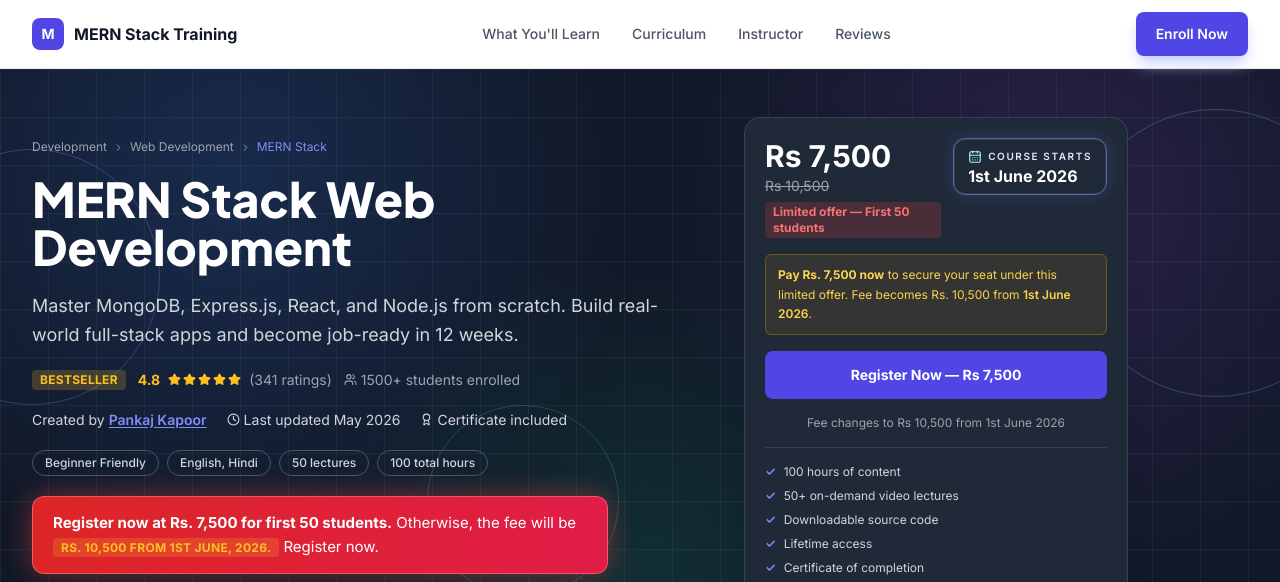
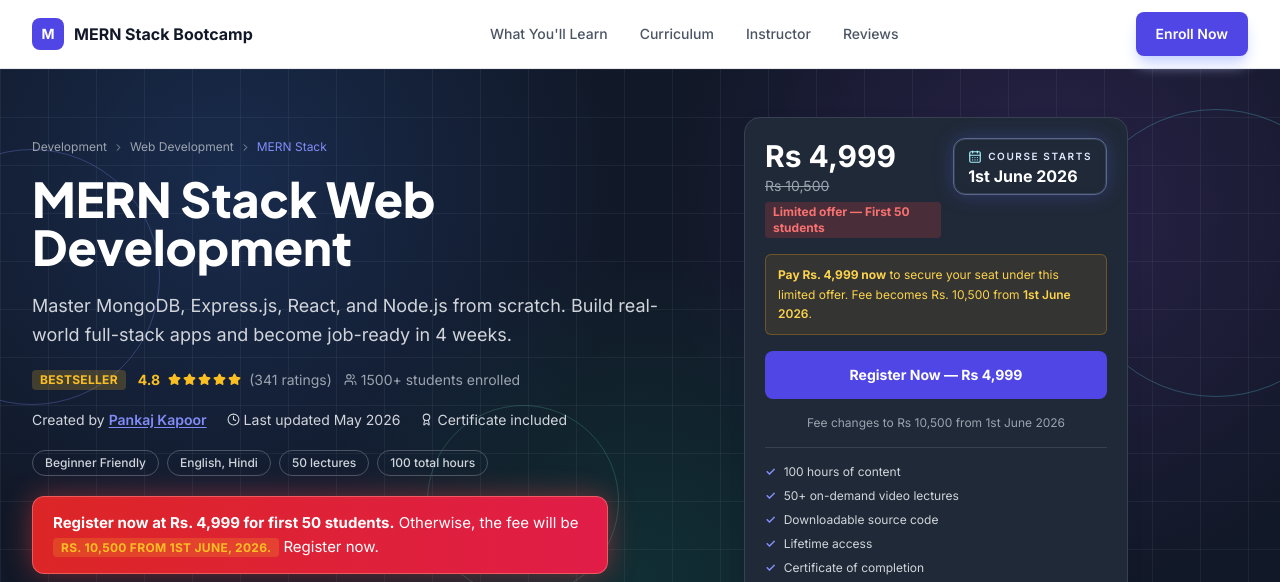
Before and after one commit to pankkap/mern-training-landing-page, a React (Vite) app in the folder frontend/: page / in a window 1280 px wide. Shown: the top 582 px of the page. Built offline with nearby package versions, Linux system fonts and the light colour scheme; no server answers.

Commit message:
Fee Updated

```diff
--- a/frontend/index.html
+++ b/frontend/index.html
@@ -4,7 +4,7 @@
     <meta charset="UTF-8" />
     <link rel="icon" type="image/svg+xml" href="/favicon.svg" />
     <meta name="viewport" content="width=device-width, initial-scale=1.0" />
-    <title>MERN Stack Training</title>
+    <title>MERN Stack Bootcamp</title>
     <script src="https://checkout.razorpay.com/v1/checkout.js"></script>
   </head>
   <body>
--- a/frontend/src/components/Curriculum.jsx
+++ b/frontend/src/components/Curriculum.jsx
@@ -55,7 +55,7 @@ function Curriculum() {
       <div className="page-shell">
         <h2 className="section-heading">Course Curriculum</h2>
         <p className="mt-2 text-sm text-gray-500">
-          {sections.length} sections &bull; {totalLectures} lectures &bull; 22 hours total length
+          {sections.length} sections &bull; {totalLectures} lectures &bull; 50 hours total length
         </p>
 
         <div className="mt-6 overflow-hidden card card-shadow">
--- a/frontend/src/components/DemoVideo.jsx
+++ b/frontend/src/components/DemoVideo.jsx
@@ -11,7 +11,7 @@ function DemoVideo() {
             <iframe
               className="aspect-video w-full"
               src="https://www.youtube.com/embed/dQw4w9WgXcQ"
-              title="MERN Stack Training — Free Preview"
+              title="MERN Stack Bootcamp — Free Preview"
               allow="accelerometer; autoplay; clipboard-write; encrypted-media; gyroscope; picture-in-picture; web-share"
               referrerPolicy="strict-origin-when-cross-origin"
               allowFullScreen
--- a/frontend/src/components/FAQ.jsx
+++ b/frontend/src/components/FAQ.jsx
@@ -11,8 +11,8 @@ const faqs = [
     a: 'Absolutely. Once enrolled, you have lifetime access to all course videos, downloadable resources, and any future updates — on any device.',
   },
   {
-    q: 'Is Rs 7,500 the full course price?',
-    a: 'Yes, Rs 7,500 is the current limited price for the first 50 students. After 1st June, 2026, the fee will be Rs 10,500.',
+    q: 'Is Rs 4,999 the full course price?',
+    a: 'Yes, Rs 4,999 is the current limited price for the first 50 students. After 1st June, 2026, the fee will be Rs 10,500.',
   },
   {
     q: 'What is your refund policy?',
--- a/frontend/src/components/Footer.jsx
+++ b/frontend/src/components/Footer.jsx
@@ -8,11 +8,11 @@ function Footer() {
             <span className="flex h-8 w-8 items-center justify-center rounded-lg bg-indigo-600 text-sm font-extrabold text-white">
               M
             </span>
-            <p className="text-base font-bold text-white">MERN Stack Training</p>
+            <p className="text-base font-bold text-white">MERN Stack Bootcamp</p>
           </div>
           <p className="mt-3 text-sm">betalabsindia@gmail.com</p>
           <p className="mt-1 text-xs text-gray-500">
-            © {new Date().getFullYear()} MERN Stack Training. All rights reserved.
+            © {new Date().getFullYear()} MERN Stack Bootcamp. All rights reserved.
           </p>
         </div>
 
--- a/frontend/src/components/Hero.jsx
+++ b/frontend/src/components/Hero.jsx
@@ -46,7 +46,7 @@ function Hero({ onReserve }) {
             </h1>
             <p className="text-lg leading-relaxed text-gray-300">
               Master MongoDB, Express.js, React, and Node.js from scratch.
-              Build real-world full-stack apps and become job-ready in 12 weeks.
+              Build real-world full-stack apps and become job-ready in 4 weeks.
             </p>
 
             {/* rating row */}
@@ -96,7 +96,7 @@ function Hero({ onReserve }) {
             {/* reservation note */}
             <div className="w-full rounded-xl border border-red-400/70 bg-gradient-to-r from-red-600 to-rose-600 px-5 py-3.5 text-left shadow-[0_0_28px_rgba(239,68,68,0.45)] lg:max-w-xl">
               <p className="text-sm leading-relaxed text-white sm:text-[15px]">
-                <span className="font-bold text-white">Register now at Rs. 7,500 for first 50 students.</span>{' '}
+                <span className="font-bold text-white">Register now at Rs. 4,999 for first 50 students.</span>{' '}
                 Otherwise, the fee will be <span className="rounded bg-amber-400/20 px-2 py-0.5 text-xs font-bold uppercase tracking-wide text-amber-400">Rs. 10,500 from 1st June, 2026.</span> Register now.
               </p>
             </div>
@@ -104,10 +104,10 @@ function Hero({ onReserve }) {
             {/* mobile CTA */}
             <div className="flex flex-wrap items-center gap-4 pt-2 lg:hidden">
               <div>
-                <p className="text-3xl font-extrabold">Rs 7,500</p>
+                <p className="text-3xl font-extrabold">Rs 4,999</p>
                 <p className="text-sm text-gray-400 line-through">Rs 10,500</p>
               </div>
-              <CTAButton label="Register Now — Rs 7,500" onClick={onReserve} className="px-8 py-3.5 text-base" />
+              <CTAButton label="Register Now — Rs 4,999" onClick={onReserve} className="px-8 py-3.5 text-base" />
             </div>
           </div>
 
@@ -117,7 +117,7 @@ function Hero({ onReserve }) {
               <div className="space-y-4 p-5">
                 <div className="flex items-start justify-between gap-3">
                   <div>
-                    <p className="text-3xl font-extrabold text-white">Rs 7,500</p>
+                    <p className="text-3xl font-extrabold text-white">Rs 4,999</p>
                     <p className="mt-0.5 text-sm text-gray-400 line-through">Rs 10,500</p>
                     <span className="mt-1.5 inline-block rounded bg-red-500/20 px-2 py-0.5 text-xs font-bold text-red-400">
                       Limited offer — First 50 students
@@ -136,7 +136,7 @@ function Hero({ onReserve }) {
                 {/* reservation note */}
                 <div className="rounded-md border border-amber-500/30 bg-amber-500/10 px-3 py-2.5">
                   <p className="text-xs leading-relaxed text-amber-300">
-                    <span className="font-bold">Pay Rs. 7,500 now</span> to secure your seat under this limited offer.
+                    <span className="font-bold">Pay Rs. 4,999 now</span> to secure your seat under this limited offer.
                     Fee becomes Rs. 10,500 from{' '}
                     <span className="font-semibold">1st June 2026</span>.
                   </p>
@@ -147,7 +147,7 @@ function Hero({ onReserve }) {
                   onClick={onReserve}
                   className="w-full rounded-lg bg-indigo-600 py-3.5 text-sm font-bold text-white transition hover:bg-indigo-700"
                 >
-                  Register Now — Rs 7,500
+                  Register Now — Rs 4,999
                 </button>
                 <p className="text-center text-xs text-gray-400">Fee changes to Rs 10,500 from 1st June 2026</p>
 
--- a/frontend/src/components/ModalForm.jsx
+++ b/frontend/src/components/ModalForm.jsx
@@ -3,7 +3,7 @@ import { useNavigate } from 'react-router-dom'
 import { doc, serverTimestamp, setDoc, updateDoc } from 'firebase/firestore'
 import { db } from '../lib/firebaseClient'
 
-const PAYMENT_AMOUNT = 7500
+const PAYMENT_AMOUNT = 4999
 const initialForm = { name: '', email: '', phone: '' }
 const PENDING_REGISTRATION_KEY = 'pending_registration_id'
 const PENDING_PAYMENT_UPDATE_KEY = 'pending_payment_update'
@@ -160,7 +160,7 @@ function ModalForm({ open, onClose, resumePayment }) {
       key: RAZORPAY_KEY_ID,
       amount: PAYMENT_AMOUNT * 100,
       currency: 'INR',
-      name: 'MERN Stack Training',
+      name: 'MERN Stack Bootcamp',
       description: 'Course Registration Fee',
       prefill: {
         name: form.name || undefined,
--- a/frontend/src/components/Navbar.jsx
+++ b/frontend/src/components/Navbar.jsx
@@ -15,7 +15,7 @@ function Navbar({ onReserve }) {
           <span className="grid h-8 w-8 shrink-0 place-items-center rounded-lg bg-indigo-600 text-sm font-bold text-white">
             M
           </span>
-          <span className="text-base font-bold text-gray-900">MERN Stack Training</span>
+          <span className="text-base font-bold text-gray-900">MERN Stack Bootcamp</span>
         </a>
         <div className="hidden items-center gap-8 lg:flex">
           {links.map((link) => (
--- a/frontend/src/components/Pricing.jsx
+++ b/frontend/src/components/Pricing.jsx
@@ -18,13 +18,13 @@ function Pricing({ onReserve }) {
           {/* header */}
           <div className="bg-indigo-600 px-7 py-5 text-center">
             <p className="text-xs font-semibold uppercase tracking-widest text-indigo-200">Full Course Access</p>
-            <h2 className="mt-1 text-2xl font-extrabold text-white">MERN Stack Training</h2>
+            <h2 className="mt-1 text-2xl font-extrabold text-white">MERN Stack Bootcamp</h2>
           </div>
 
           <div className="space-y-5 p-7">
             {/* price */}
             <div className="flex items-end gap-3">
-              <p className="text-4xl font-extrabold text-gray-900">Rs 7,500</p>
+              <p className="text-4xl font-extrabold text-gray-900">Rs 4,999</p>
               <p className="mb-1 text-lg font-medium text-gray-400 line-through">Rs 10,500</p>
               <span className="mb-1 rounded bg-red-100 px-2 py-0.5 text-xs font-bold text-red-600">
                 First 50 Students Offer
@@ -43,13 +43,13 @@ function Pricing({ onReserve }) {
 
             <div className="rounded-lg border border-amber-400/30 bg-amber-50 px-4 py-3">
               <p className="text-center text-sm leading-relaxed text-amber-800">
-                <span className="font-bold">Register now at Rs. 7,500</span> for first 50 students.
+                <span className="font-bold">Register now at Rs. 4,999</span> for first 50 students.
                 Otherwise, the fee will be Rs. 10,500 from{' '}
                 <span className="font-semibold">1st June, 2026</span>.
               </p>
             </div>
 
-            <CTAButton label="Register Now — Rs 7,500" onClick={onReserve} className="w-full py-4 text-base" />
+            <CTAButton label="Register Now — Rs 4,999" onClick={onReserve} className="w-full py-4 text-base" />
             <p className="text-center text-xs text-gray-500">
               Fee increases to Rs 10,500 from 1st June, 2026.
             </p>
--- a/frontend/src/pages/LandingPage.jsx
+++ b/frontend/src/pages/LandingPage.jsx
@@ -60,7 +60,7 @@ function LandingPage() {
 
       {/* mobile sticky CTA */}
       <div className="fixed inset-x-0 bottom-0 z-30 border-t border-gray-200 bg-white px-4 py-3 md:hidden">
-        <CTAButton label="Register Now — Rs 7,500" onClick={openRegistrationModal} className="w-full" />
+        <CTAButton label="Register Now — Rs 4,999" onClick={openRegistrationModal} className="w-full" />
       </div>
 
       {/* desktop floating CTA */}
--- a/frontend/src/pages/SuccessPage.jsx
+++ b/frontend/src/pages/SuccessPage.jsx
@@ -59,7 +59,7 @@ function SuccessPage() {
         </div>
         <h1 className="text-3xl font-bold text-gray-900">Seat Reserved!</h1>
         <p className="mt-3 text-sm text-gray-600">
-          Thank you for registering for <strong>MERN Stack Training</strong>.<br />
+          Thank you for registering for <strong>MERN Stack Bootcamp</strong>.<br />
           Your seat will be confirmed within 2 hours after payment verification.
         </p>
         <p className="mt-4 text-sm text-gray-500">
```
Also changed, not shown: 1 other file (tests, documents, lock files or other folders).
